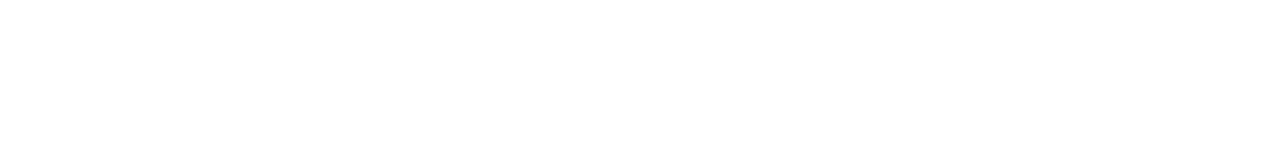
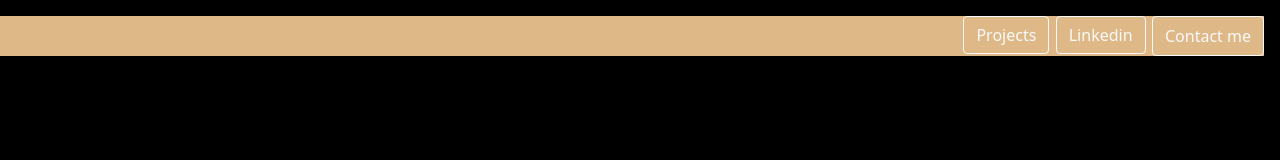
Before and after one commit to Carlos-Val/Web-Personal, a plain HTML site: page index.html in a window 1280 px wide. Drawn offline with nearby package versions, Linux system fonts and the light colour scheme.

Commit message:
Header casi completo

```diff
--- a/css/style.css
+++ b/css/style.css
@@ -0,0 +1,20 @@
+body{
+    background-color: black;
+    background-position: center center;
+    background-repeat: no-repeat;
+    background-attachment: fixed;
+    background-size: cover;
+}
+.botones{
+    display: flex;
+    justify-content: flex-end;
+    height: 2.5em;
+    margin-top: 1em;
+    margin-right: 1em;
+    background-color: burlywood;
+
+
+}
+.espacioBotones{
+    margin-right: 0.4em;
+}
--- a/index.html
+++ b/index.html
@@ -5,11 +5,21 @@
     <meta name="viewport" content="width=device-width, initial-scale=1.0">
     <title>Web Personal</title>
     <meta name="viewport" content="initial-scale=1, maximum-scale=1">
+    <link href="https://cdn.jsdelivr.net/npm/bootstrap@5.0.0-beta1/dist/css/bootstrap.min.css" rel="stylesheet" integrity="sha384-giJF6kkoqNQ00vy+HMDP7azOuL0xtbfIcaT9wjKHr8RbDVddVHyTfAAsrekwKmP1" crossorigin="anonymous">
     <link href="css/style.css" type="text/css" rel="stylesheet">
 
 
 </head>
 <body>
+    <header class="botones">
+
+        <a href="https://github.com/Carlos-Val" target="_blank"><button type="button" class="btn btn-outline-light espacioBotones">Projects</button></a>
+        <a href="https://www.linkedin.com/in/carlos-val-biosca-40bb866b/" target="_blank"><button type="button" class="btn btn-outline-light espacioBotones">Linkedin</button></a>
+        <button type="button" class="btn btn-outline-light">Contact me</button>
+
+    </header>
+
+
 
 
 
```
Also changed, not shown: img/prueba1.webp (added), img/prueba2.jpg (added), img/prueba3.jpg (added).
